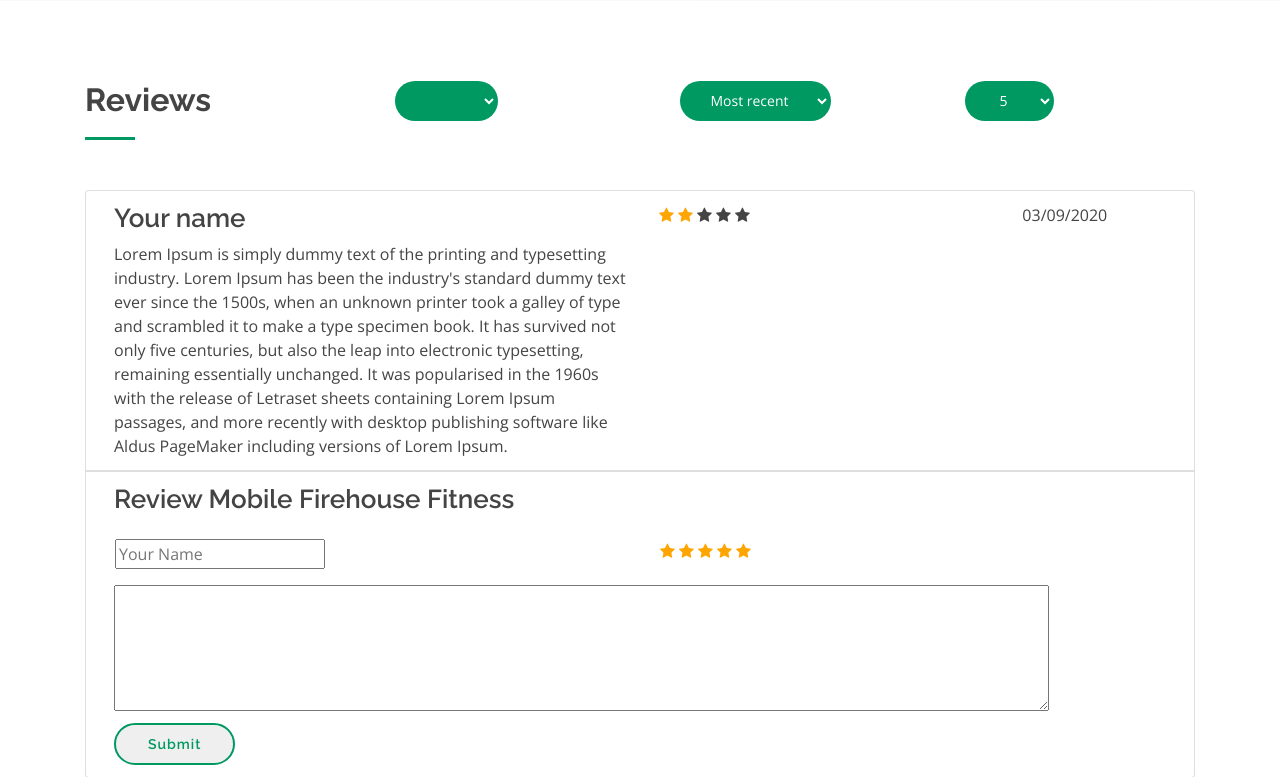
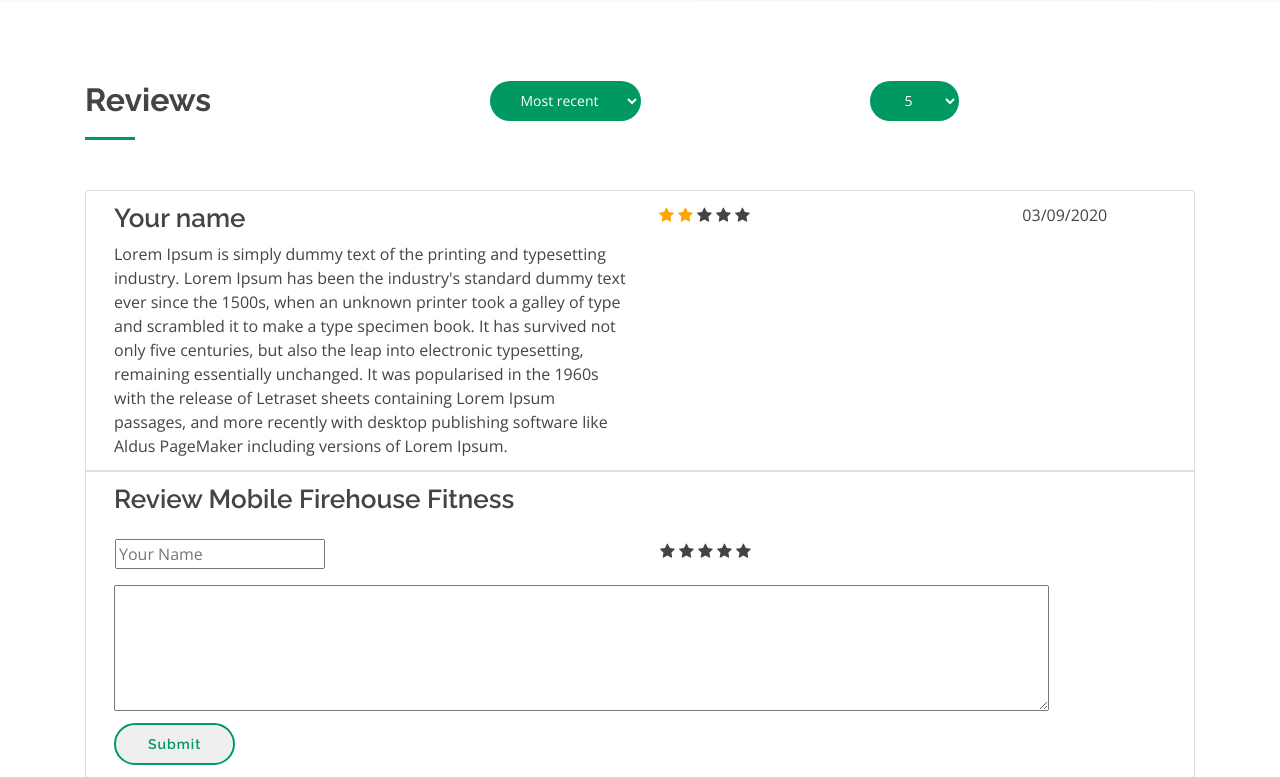
Before and after one commit to naveenailawadi/MobileFirehouseFitness, a Flask app: page / in a window 1280 px wide. Shown: the part 3740-4517 px from the top of the page. Run offline with Flask 2, Linux system fonts and the light colour scheme; some libraries are stand-ins or nearby versions.

Commit message:
try to add star input

```diff
--- a/website/static/assets/css/home.css
+++ b/website/static/assets/css/home.css
@@ -155,3 +155,7 @@
   width: 100%;
   margin-top: 20%;
 }
+
+.starrating > input {
+  display: none;
+}
--- a/website/templates/home.html
+++ b/website/templates/home.html
@@ -280,57 +280,16 @@
           </h2>
         </div>
         <div class="col">
-          <select class="dropdown btn get-started-btn dropdown-toggle" id="dropdownMenuButton">
-            <option class="dropdown-item" val="5" selected="selected">
-              <span class="fa fa-star checked"></span>
-              <span class="fa a-star checked"></span>
-              <span class="fa fa-star checked"></span>
-              <span class="fa fa-star checked"></span>
-              <span class="fa fa-star checked"></span>
-            </option>
-            <option class="dropdown-item" val="4">
-              <span class="fa fa-star checked"></span>
-              <span class="fa fa-star checked"></span>
-              <span class="fa fa-star checked"></span>
-              <span class="fa fa-star checked"></span>
-              <span class="fa fa-star"></span>
-              <span>& up</span>
-            </option>
-            <option class="dropdown-item" val="3">
-              <span class="fa fa-star checked"></span>
-              <span class="fa fa-star checked"></span>
-              <span class="fa fa-star checked"></span>
-              <span class="fa fa-star"></span>
-              <span class="fa fa-star"></span>
-              <span>& up</span>
-            </option>
-            <option class="dropdown-item" val="2">
-              <span class="fa fa-star checked"></span>
-              <span class="fa fa-star checked"></span>
-              <span class="fa fa-star"></span>
-              <span class="fa fa-star"></span>
-              <span class="fa fa-star"></span>
-              <span>& up</span>
-            </option>
-            <option class="dropdown-item" val="1">
-              <span class="fa fa-star checked"></span>
-              <span class="fa fa-star"></span>
-              <span class="fa fa-star"></span>
-              <span class="fa fa-star"></span>
-              <span class="fa fa-star"></span>
-              <span>& up</span>
-            </option>
-          </select>
-        </div>
-        <div class="col">
-            <select class="dropdown btn get-started-btn dropdown-toggle" aria-labelledby="dropdownMenuButton" id="sortingDropdown">
+          <select class="dropdown btn get-started-btn dropdown-toggle" aria-labelledby="dropdownMenuButton"
+            id="sortingDropdown">
             <option class="dropdown-item" selected="select">Most recent</option>
             <option class="dropdown-item">Best</option>
             <option class="dropdown-item">Worst</option>
           </select>
         </div>
         <div class="col">
-            <select class="dropdown btn get-started-btn dropdown-toggle" aria-labelledby="dropdownMenuButton" id="limitDropdown">
+          <select class="dropdown btn get-started-btn dropdown-toggle" aria-labelledby="dropdownMenuButton"
+            id="limitDropdown">
             <option class="dropdown-item" href="#">5</option>
             <option class="dropdown-item" href="#">10</option>
             <option class="dropdown-item" href="#">20</option>
@@ -399,15 +358,20 @@
                   <div class="col p-3">
                     <input type="text" placeholder="Your Name" id="nameInput">
                   </div>
-                  <div class="col p-3" id="starInput">
-                    <span class="fa fa-star checked" val="1"></span>
-                    <span class="fa fa-star checked" val="2"></span>
-                    <span class="fa fa-star checked" val="3"></span>
-                    <span class="fa fa-star checked" val="4"></span>
-                    <span class="fa fa-star checked" val="5"></span>
+                  <div class="col p-3 starrating" id="starInput">
+                    <input type="radio" id="star5" name="rating" value="5">
+                    <label for="star5" class="fa fa-star"></label>
+                    <input type="radio" id="star4" name="rating" value="4">
+                    <label for="star4" class="fa fa-star"></label>
+                    <input type="radio" id="star3" name="rating" value="3">
+                    <label for="star3" class="fa fa-star"></label>
+                    <input type="radio" id="star2" name="rating" value="2">
+                    <label for="star2" class="fa fa-star"></label>
+                    <input type="radio" id="star1" name="rating" value="1">
+                    <label for="star1" class="fa fa-star"></label>
                   </div>
                 </div>
-                <div class="row" >
+                <div class="row">
                   <div class="col p3">
                     <textarea name="Review" rows="5" cols="100" id="reviewInput"></textarea>
                   </div>
```
Lines whose indentation alone changed are shown as unchanged.
